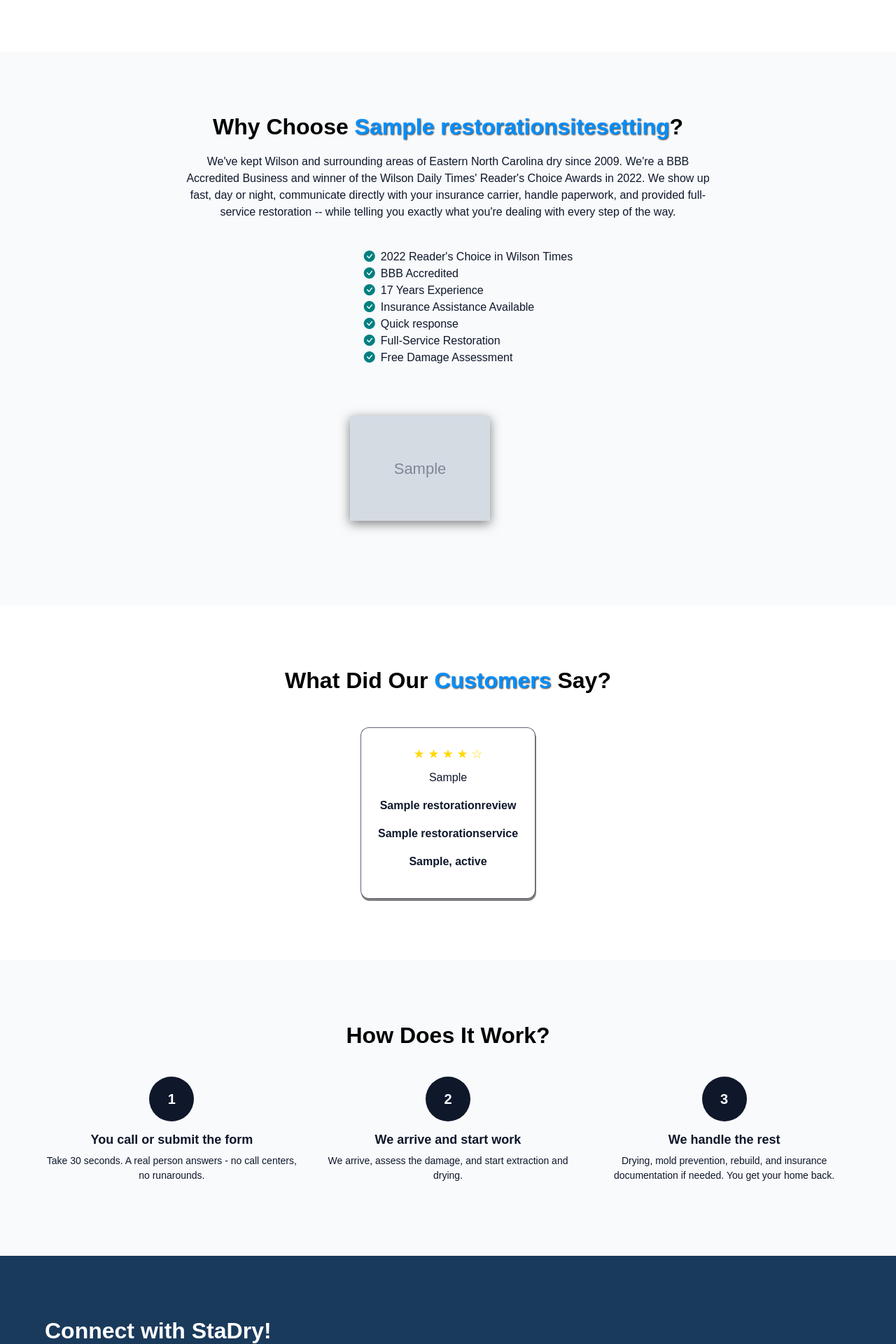
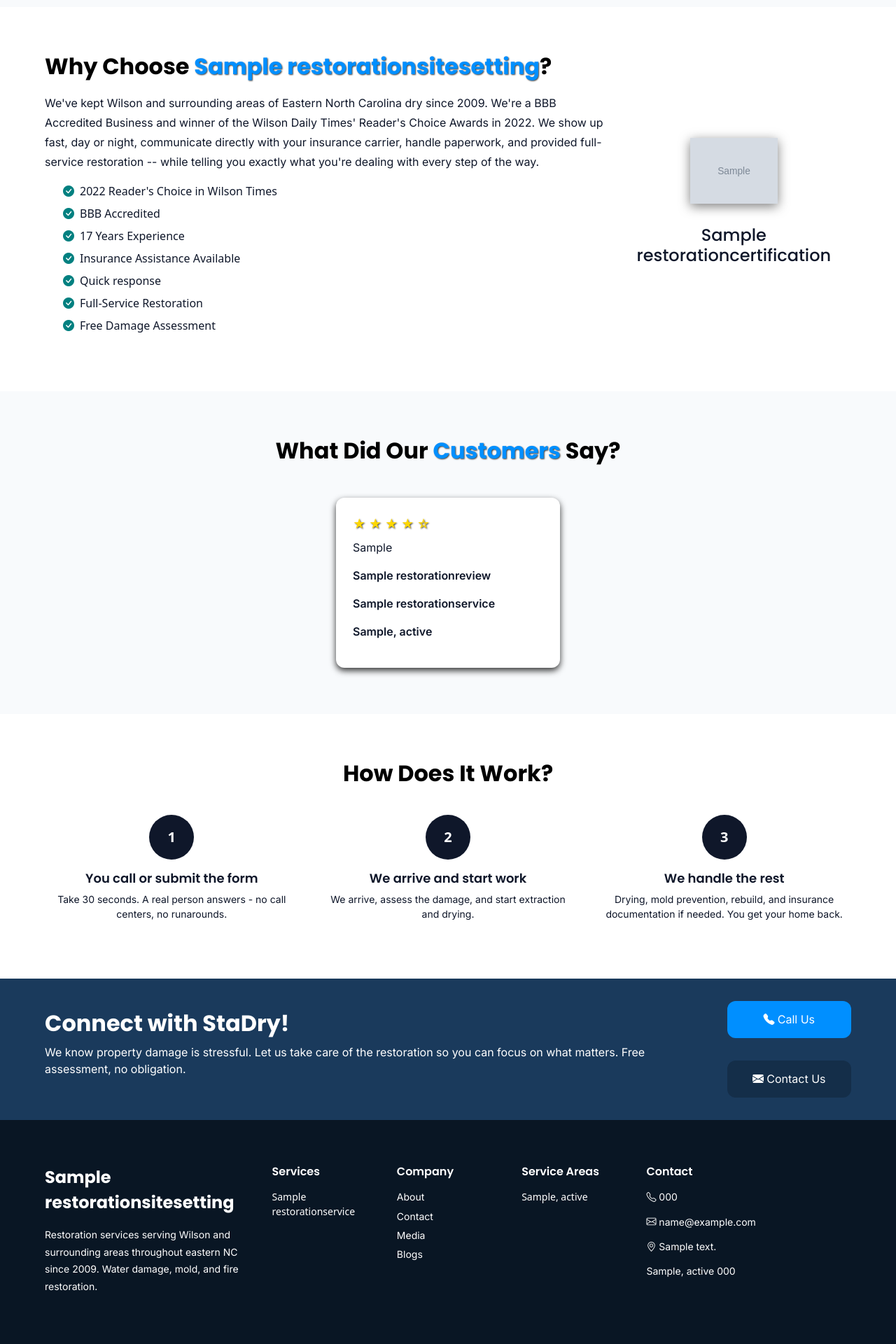
Before and after one commit to vanlandinghamanderson/Restoration-Company-Website, a Django app: page / in a window 1280 px wide. Shown: the part 1160-3080 px from the top of the page at 70% size. Run offline with Django 5.2, Linux system fonts and the light colour scheme; tables that the repository leaves empty hold one stand-in row (values such as "Sample post"); grey boxes marked "Sample" are stand-in pictures.

Commit message:
Homepage tweaked

```diff
--- a/static/core/css/styles.css
+++ b/static/core/css/styles.css
@@ -1,26 +1,26 @@
+:root {
+    --font-heading: 'Poppins', sans-serif;
+    --font-body: 'Inter', sans-serif;
+}
+
 html {
     display: block;
 }
 body {
     margin: 0;
-    font-family: 'poppins', sans-serif;
     color: #0f172a;
     background: #f8fafc;
 }
 
-.btn {
-    padding: 10px 20px;
+h1, h2, h3, h4 {
+    font-family: var(--font-heading);
 }
 
-.btn-primary {
-    background-color: #008fff;
+a, p {
+    font-family: var(--font-body);
 }
+/*---------- THE NAVIGATION BAR ----------*/
 
-.btn-outline {
-    border-color: white;
-    color: white;
-}
-/***** Navigation Bar *****/
 .site-header {
     position: fixed;
     top: 0;
@@ -148,8 +151,24 @@ body {
 .hero-buttons {
     margin-top: 32px;
     display: flex;
-    gap: 36px;
+    gap: 10px;
     flex-wrap: wrap;
+}
+
+.btn {
+    padding: 10px 20px;
+}
+
+.contact_button {
+    background-color: #008fff;
+    color: white;
+    padding: 10px 20px;
+}
+
+.call_button {
+    border-color: white;
+    color: white;
+    padding: 10px 20px;
 }
 
 /***** Hover Effects *****/
@@ -220,18 +244,36 @@ body {
     color: green;
 }
 
+/*---------- HOVER EFFECT - HERO SECTION ----------*/
+.contact_button:hover {
+    transform: scale(1.08);
+    background-color: #008FFF;
+    box-shadow: 0 0 10px #008FFF, 0 0 50px #008FFF;
+    font-weight: bolder;
+    text-shadow: 0 0 1px #ffffff;
+}
+
+.call_button:hover {
+    transform: scale(1.08);
+    border-color: white;
+    color: white;
+    box-shadow: 0 0 25px rgba(255, 255, 255, 0.8), 0 0 50px rgb(255, 255, 255);
+    font-weight: bolder;
+    text-shadow: 0 0 1px #ffffff;
+}
+
 section {
-    padding: 88px 0;
+    padding: 66px 0;
 }
 
 .container {
     max-width: 1200px;
     margin: 0 auto;
-    padding: 0 24px;
+    padding: 0 1.5rem;
 }
 
 .services {
-    background-color: white;
+    background-color: #f8fafc;
 }
 
 .section-title {
@@ -284,15 +331,20 @@ section {
 .reason_inner {
     display: flex;
     justify-content: center;
+    gap: 1rem;
 }
 
 .reason-text {
-    width: 750px;
-    text-align: center;
+    width: 900px;
+}
+
+.reason-title {
+    text-align: left;
 }
 
 .reason-text p {
     margin-top: 18px;
+    line-height: 1.75;
 }
 
 .highlight {
@@ -301,13 +353,12 @@ section {
 }
 
 .reasons_list {
-    margin-top: 24px;
-    margin-left: auto;
-    margin-right: auto;
+    margin-top: .2rem;
     list-style-type: none;
-    display: inline-block;
-    text-align: left;
-    max-width: 480px;
+    display: flex;
+    flex-direction: column;
+    gap: .5rem;
+    padding: 0;
 }
 
 .reasons_list li {
@@ -322,24 +373,35 @@ section {
 }
 
 .reasons_certfications {
-    margin-top: 30px;
-    display: grid;
+    display: flex;
+    flex-direction: column-reverse;
     justify-content: center;
     align-items: center;
-    grid-template-columns: repeat(2, 0fr);
-    gap: 5rem;
+    gap: .5rem;
+}
+
+.certification {
+    display: flex;
+    flex-direction: column;
+    justify-content: center;
+    align-items: center;
+    gap: 1rem;
 }
 
 .certification img {
-    width: 200px;
+    width: 125px;
     aspect-ratio: 1/1;
     object-fit: contain;
     filter: drop-shadow(0px 4px 8px rgba(0, 0, 0, 0.5));
 }
 
+.certification h4 {
+    text-align: center;
+}
+
 /* ----- REVIEW SECTION ----- */
 .reviews {
-    background-color: white;
+    background-color: #f8fafc;
 }
 
 .review-grid {
@@ -347,29 +409,40 @@ section {
     display: grid;
     grid-template-columns: repeat(auto-fit, minmax(260px, 1fr));
     gap: 15px;
+    justify-items: center;
 }
 
 .review-card {
     background-color: white;
     border-radius: 12px;
     padding: 24px;
-    border: 1px solid rgba(1, 1, 42, 0.623);
-    text-align: center;
-    box-shadow: 1px 3px rgba(0, 0, 0, 0.5);
-    margin: auto;
+    text-align: left;
+    box-shadow: 0px 4px 10px rgba(0, 0, 0, 0.8);
+    width: 40vh;
 }
 
 .review-stars {
     color: gold;
     font-size: 1.1rem;
     margin-bottom: 8px;
+    text-shadow: 1px 1px 2px rgba(0, 0, 0, 0.75);
 }
 
 .review-name, .review-service, .review-service_area {
     font-weight: 900;
 }
 
+/* ---------- HOVER EFFECT - REVIEW CARD ---------- */
+.review-card:hover {
+    transform: scale(1.1);
+    transition: transform .5s ease;
+}
+
 /* ----- STEP PROCESS SECTION ----- */
+.step-process {
+    background-color: white;
+}
+
 .step-process-grid {
     display: grid;
     grid-template-columns: repeat(3, minmax(0, 1fr));
@@ -411,11 +484,20 @@ section {
 /* ----- CALL TO ACTION BANNER ----- */
 .cta-banner {
     background: rgba(26, 58, 92, 1);
+    padding: 2rem 0;
+}
+
+.cta-banner_inner {
+    display: flex;
+    align-items: center;
+    justify-content: space-between;
+    gap: 2rem;
 }
 
 .cta-banner h2 {
     color: white;
     text-align: left;
+    margin-bottom: .2rem;
 }
 
 .cta-banner p {
@@ -425,12 +507,15 @@ section {
 
 .cta-buttons {
     display: flex;
+    flex-direction: column;
     gap: 2rem;
     flex-wrap: wrap;
+    margin-left: auto;
+    width: 25vh;
 }
 
 .cta-phone, .cta-contact {
-    padding: 1rem 2rem;
+    padding: .85rem 1.05rem;
     border-radius: .75rem;
 }
 
@@ -461,7 +565,7 @@ section {
 .footer_grid {
     display: grid;
     grid-template-columns: 2fr 1fr 1fr 1fr 2fr;
-    gap: 3rem;
+    gap: 2rem;
     padding-bottom: 4rem;
 }
 
@@ -472,10 +576,12 @@ section {
     text-decoration: none;
     color: white;
     margin-bottom: 1rem;
+    font-family: var(--font-heading);
 }
 
 .footer-brand p {
     font-size: .875rem;
+    line-height: 1.75;
 }
 
 .footer-link h3 {
@@ -494,12 +600,21 @@ section {
     list-style-type: none;
     padding: 0;
     font-size: .875rem;
+    display: flex;
+    flex-direction: column;
+    gap: .4rem;
 }
 
 .footer-contact h3 {
     font-size: 1rem;
     font-weight: 600;
     margin-bottom: 1rem;
+}
+
+.footer-contact address {
+    display: flex;
+    flex-direction: column;
+    gap: .4rem;
 }
 
 .footer-contact p {
--- a/templates/core/base.html
+++ b/templates/core/base.html
@@ -7,6 +7,8 @@
     <link href="https://cdn.jsdelivr.net/npm/bootstrap@5.3.8/dist/css/bootstrap.min.css" rel="stylesheet" integrity="sha384-sRIl4kxILFvY47J16cr9ZwB07vP4J8+LH7qKQnuqkuIAvNWLzeN8tE5YBujZqJLB" crossorigin="anonymous">
     <link rel="stylesheet" href="https://cdn.jsdelivr.net/npm/bootstrap-icons@1.13.1/font/bootstrap-icons.min.css">
     <link rel="stylesheet" href="{% static 'core/css/styles.css' %}">
+    <link rel="preconnect" href="https://fonts.googleapis.com">
+    <link href="https://fonts.googleapis.com/css2?family=Poppins:wght@400;500;600;700&family=Inter:wght@400;500;600&display=swap" rel="stylesheet">
     <title>{% block title %}{{ restoration_site_setting.company_name }}{% endblock %}</title>
 </head>
 <body>
@@ -20,10 +22,10 @@
                 <a href="#">About</a>
                 <a href="#">Contact</a>
                 <div class="nav-social">
-                    <a href="{{ restoration_site_setting.phone_number }}" class="social-link">
+                    <a href=" tel:{{ restoration_site_setting.phone_number }}" class="social-link">
                         <i class="bi bi-telephone"></i>
                     </a>
-                    <a href="{{ restoration_site_setting.email }}" class="social-link">
+                    <a href=" mailto:{{ restoration_site_setting.email }}" class="social-link">
                         <i class="bi bi-envelope"></i>
                     </a>
                     <a href="{{ restoration_site_setting.instagram_url }}" class="social-link">
@@ -51,13 +53,14 @@
 
     <!-- Footer Section -->
     <footer class="site-footer">
-        <div class="container footer_grid">
+        <div class="footer_grid container">
             <div class="footer-brand">
                 {% if restoration_site_setting.company_name %}
                     <a href="/" class="footer-logo">{{ restoration_site_setting.company_name }}</a>
                 {% endif %}
-                <p>Restoration services serving Wilson and surrounding arears throughout eastern NC since 2009.
-                    Water damage, mold, and fire restoraiton. </p>
+                <p>Restoration services serving Wilson and surrounding areas throughout eastern NC since 2009.
+                    Water damage, mold, and fire restoration.
+                </p>
             </div>
             <div class="footer-link">
                 <h3>Services</h3>
@@ -108,13 +111,18 @@
                             <i class="bi bi-geo-alt"></i>
                             {{ restoration_site_setting.address }}
                             {% if restoration_site_setting.city and restoration_site_setting.state and restoration_site_setting.zip_code %}
-                            <p>
-                                {{ restoration_site_setting.city }}, {{ restoration_site_setting.state }} {{ restoration_site_setting.zip_code }}
+                            </p>
+                            <p class="footer_city_to_zip">{{ restoration_site_setting.city }}, {{ restoration_site_setting.state }} {{ restoration_site_setting.zip_code }}</p>
                             </p>
                         {% endif %}
                         </p>
                     {% endif %}
                 </address>
+            </div>
+        </div>
+        <div class="footer_bottom">
+            <div class="container">
+                <p>&copy 2026 {{ restoration_site_setting.company_name }}. All Rights Reserved.</p>
             </div>
         </div>
     </footer>
--- a/templates/core/index.html
+++ b/templates/core/index.html
@@ -15,12 +15,18 @@
         <div class="hero-overlay"></div>
     </div>
 
-    <div class="hero-content container">
+    <div class="hero-content">
         <h1>Professional Restoration You Can <span class="highlight">Trust.</span></h1>
         <p class="hero-subtitle">Keeping Wilson & Surrounding Areas Dry Since 2009.</p>
         <div class="hero-buttons">
-            <a href="#" class="btn btn-primary">Contact Us</a>
-            <a href="{{ restoration_site_setting.phone_number }}" class="btn btn-outline">Call Us</a>
+            <div class="btn contact_button">
+                <span><i class="bi bi-envelope-fill"></i></span>
+                <a href="#">Contact Us</a>
+            </div>
+            <div class="btn call_button">
+                <span><i class="bi bi-telephone-fill"></i></span>
+                <a href="tel:{{ restoration_site_setting.phone_number }}">Call Us</a>
+            </div>
         </div>
         <div class="hero-trust">
             <span><i class="bi bi-award"></i>2022 Reader's Choice</span>
@@ -58,7 +64,7 @@
 <section class="reasons">
     <div class="container reason_inner">
         <div class="reason-text">
-            <h2 class="section-title">Why Choose <span class="highlight">{{ restoration_site_setting.company_name }}</span>?</h2>
+            <h2 class="section-title reason-title">Why Choose <span class="highlight">{{ restoration_site_setting.company_name }}</span>?</h2>
             <p>
             We've kept Wilson and surrounding areas of Eastern North Carolina dry since 2009.
             We're a BBB Accredited Business and winner of the Wilson Daily Times' Reader's Choice Awards in 2022.
@@ -74,14 +80,14 @@
                 <li><i class="bi bi-check-circle-fill"></i>Full-Service Restoration</li>
                 <li><i class="bi bi-check-circle-fill"></i>Free Damage Assessment</li>
             </ul>
-            <div class="reasons_certfications">
+        </div>
+        <div class="reasons_certfications">
                 {% for certification in restoration_certifications %}
                 <div class="certification">
                     <img src="{{ certification.image.url }}" alt="{{ certification.name }}">
-                    <h3>{{ certification.name }}</h3>
+                    <h4>{{ certification.title }}</h4>
                 </div>
                 {% endfor %}
-            </div>
         </div>
     </div>
 </section>
@@ -132,22 +138,22 @@
 
 <!----- Call To Action Banner Section ----->
 <section class="cta-banner">
-    <div class="container">
-        <h2 class="section-title">Connect with StaDry!</h2>
-        <p class="section-subtitle">We know property damage is stressful. Let us take care of the restoration so you can focus on what matters. Free assessment, no obligation.</p>
+    <div class="container cta-banner_inner">
+        <div>
+            <h2 class="section-title">Connect with StaDry!</h2>
+            <p class="section-subtitle">We know property damage is stressful. Let us take care of the restoration so you can focus on what matters. Free assessment, no obligation.</p>
+        </div>
+
         <div class="cta-buttons">
-            <div class="cta-phone">
+            <div class="btn cta-phone">
                 <span><i class="bi bi-telephone-fill"></i></span>
                 <a href="tel:{{ restoration_site_setting.phone_number }}">Call Us</a>
             </div>
-            <div class="cta-contact">
+            <div class="btn cta-contact">
                 <span><i class="bi bi-envelope-fill"></i></span>
                 <a href="#">Contact Us</a>
             </div>
         </div>
     </div>
 </section>
-
-
-
 {% endblock %}
```
Also changed, not shown: other parts of static/core/css/styles.css (+62 -7 lines).
